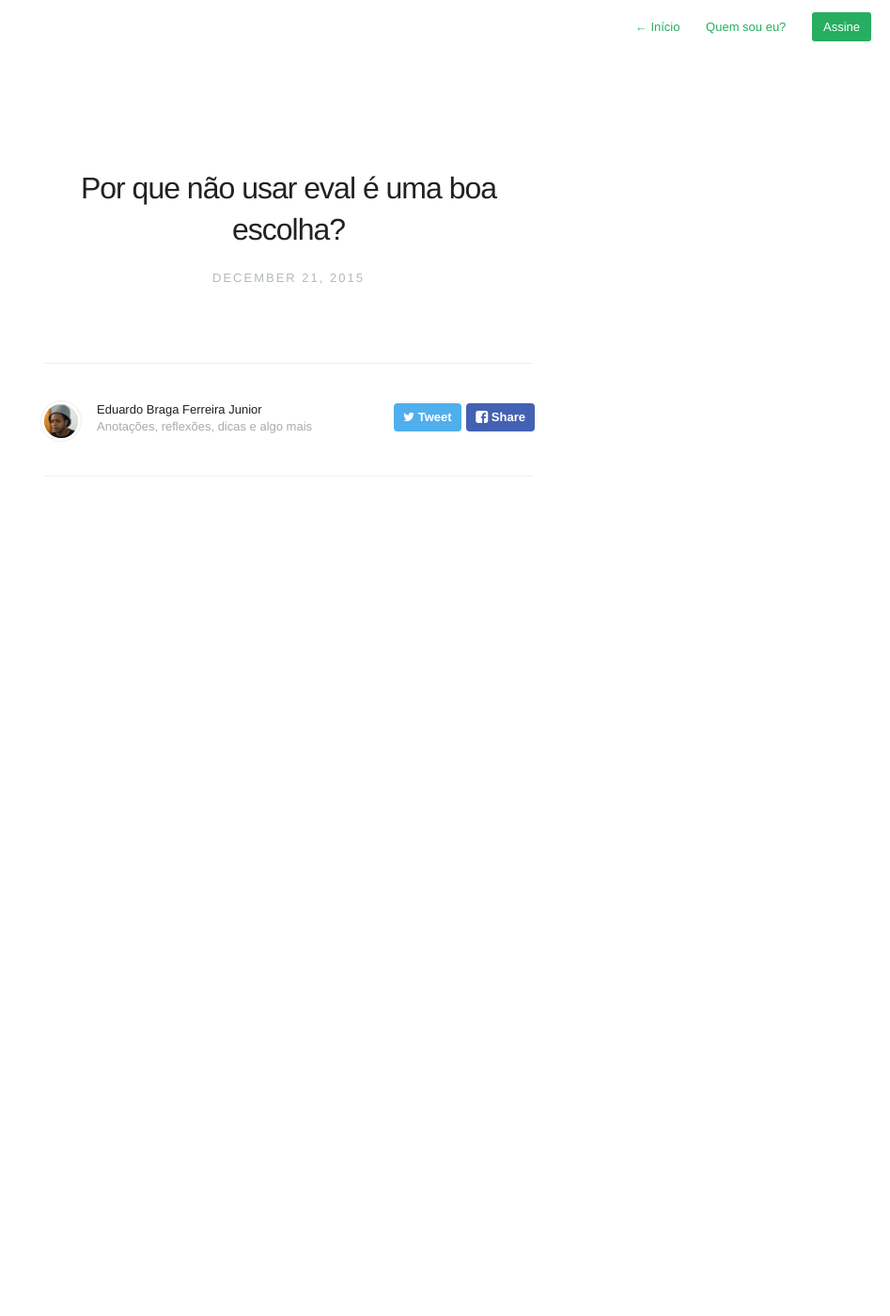
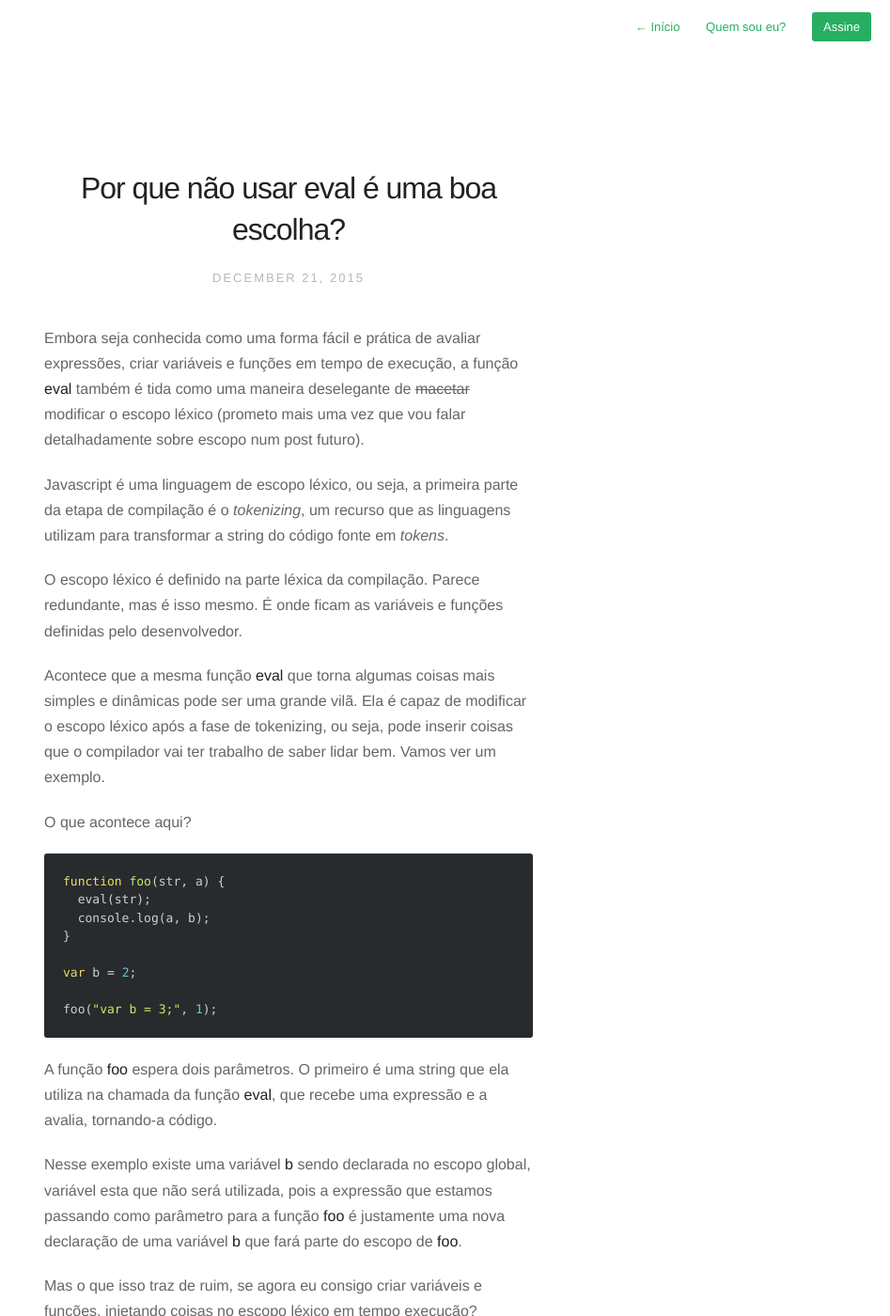
Before and after one commit to ebragaparah/ebragaparah.github.io, a Jekyll site: the page built from _posts/2015-12-21-por-que-nao-usar-eval-e-uma-boa-escolha.markdown, in a window 1280 px wide and 1400 px high. Shown: the whole window at 94% size, without its empty margins (333-1280 px from the left). Built offline with Jekyll 4.4.1, drawn with Linux system fonts in a browser that asks for light colours; nearby versions of some CDN libraries; Markdown is read by kramdown in place of the engine named in the settings; some of the changed text lies outside the part shown.

Commit message:
continuando post sobre eval

````diff
--- a/_config.yml
+++ b/_config.yml
@@ -5,6 +5,8 @@ meta_description: "Your New Jekyll Site, Blogging about stuffs"
 aboutPage: true
 
 markdown: redcarpet
+redcarpet:
+  extensions: ["strikethrough"]
 highlighter: pygments
 
 gems: [jekyll-paginate]
--- a/_posts/2015-12-21-por-que-nao-usar-eval-e-uma-boa-escolha.markdown
+++ b/_posts/2015-12-21-por-que-nao-usar-eval-e-uma-boa-escolha.markdown
@@ -1,5 +1,38 @@
 ---
 title: "Por que não usar eval é uma boa escolha?"
 date:   2015-12-21 02:20:00
-description: Algumas pessoas têm eval como um vilão...
+description: Então vamos falar sobre o outro lado do nosso querido eval, um recurso que bastante gente curte usar, mas que não faz tão bem assim para o nosso código.
 ---
+
+Embora seja conhecida como uma forma fácil e prática de avaliar expressões, criar variáveis e funções em tempo de execução, a função **eval** também é tida como uma maneira deselegante de ~~macetar~~ modificar o escopo léxico (prometo mais uma vez que vou falar detalhadamente sobre escopo num post futuro).
+
+Javascript é uma linguagem de escopo léxico, ou seja, a primeira parte da etapa de compilação é o *tokenizing*, um recurso que as linguagens utilizam para transformar a string do código fonte em *tokens*.
+
+O escopo léxico é definido na parte léxica da compilação. Parece redundante, mas é isso mesmo. É onde ficam as variáveis e funções definidas pelo desenvolvedor.
+
+Acontece que a mesma função **eval** que torna algumas coisas mais simples e dinâmicas pode ser uma grande vilã. Ela é capaz de modificar o escopo léxico após a fase de tokenizing, ou seja, pode inserir coisas que o compilador vai ter trabalho de saber lidar bem. Vamos ver um exemplo.
+
+O que acontece aqui?
+
+```javascript
+function foo(str, a) {
+  eval(str);
+  console.log(a, b);
+}
+
+var b = 2;
+
+foo("var b = 3;", 1);
+```
+
+A função **foo** espera dois parâmetros. O primeiro é uma string que ela utiliza na chamada da função **eval**, que recebe uma expressão e a avalia, tornando-a código.
+
+Nesse exemplo existe uma variável **b** sendo declarada no escopo global, variável esta que não será utilizada, pois a expressão que estamos passando como parâmetro para a função **foo** é justamente uma nova declaração de uma variável **b** que fará parte do escopo de **foo**.
+
+Mas o que isso traz de ruim, se agora eu consigo criar variáveis e funções, injetando coisas no escopo léxico em tempo execução? Performance! Essa é a palavra chave aqui. A compilação de Javascript tende a otimizar o código. Faz hoisting, busca e verifica a existência de variáveis e funções em escopos aninhados e utiliza desse recurso para saber quais decisões tomar quando encontra declarações e/ou utilizações de variáveis ao longo do código. Segue esses procedimentos para garantir que a execução seja rápida.
+
+Então quando você usa **eval**, a Engine não vai saber se aquele código Javascript que você passou como parâmetro foi gerado pelo compilador ou se foi injetado (e alterou o escopo léxico). O que pode trazer lentidão e algumas dores de cabeça.
+
+Bastantes desenvolvedores Javascript dizem que é uma maneira desonesta e anti performance de injetar variáveis e/ou funções e recomendam o não uso, ainda que seja um uso consciente.
+
+No modo estrito, você não é capaz de...
````
